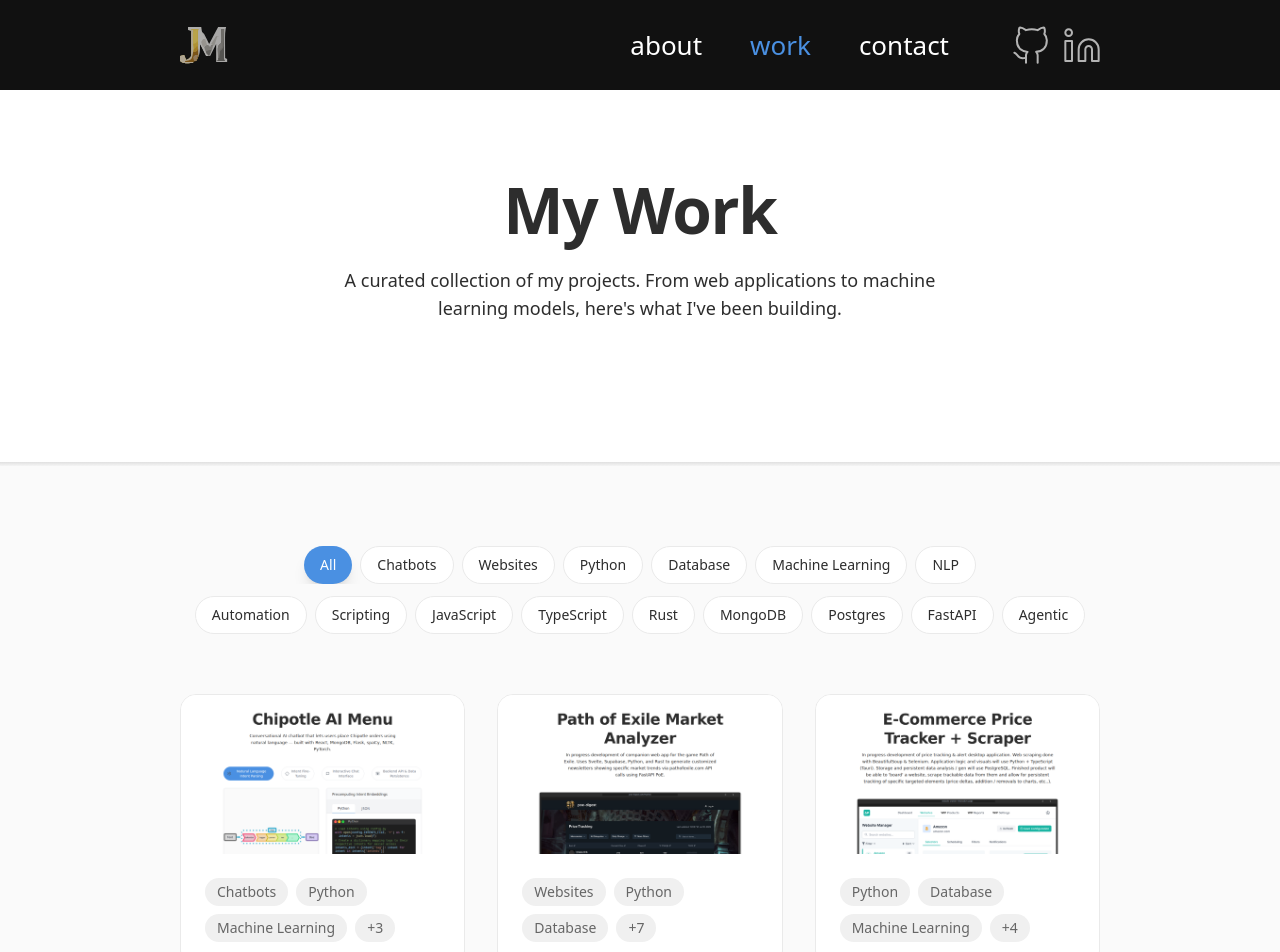
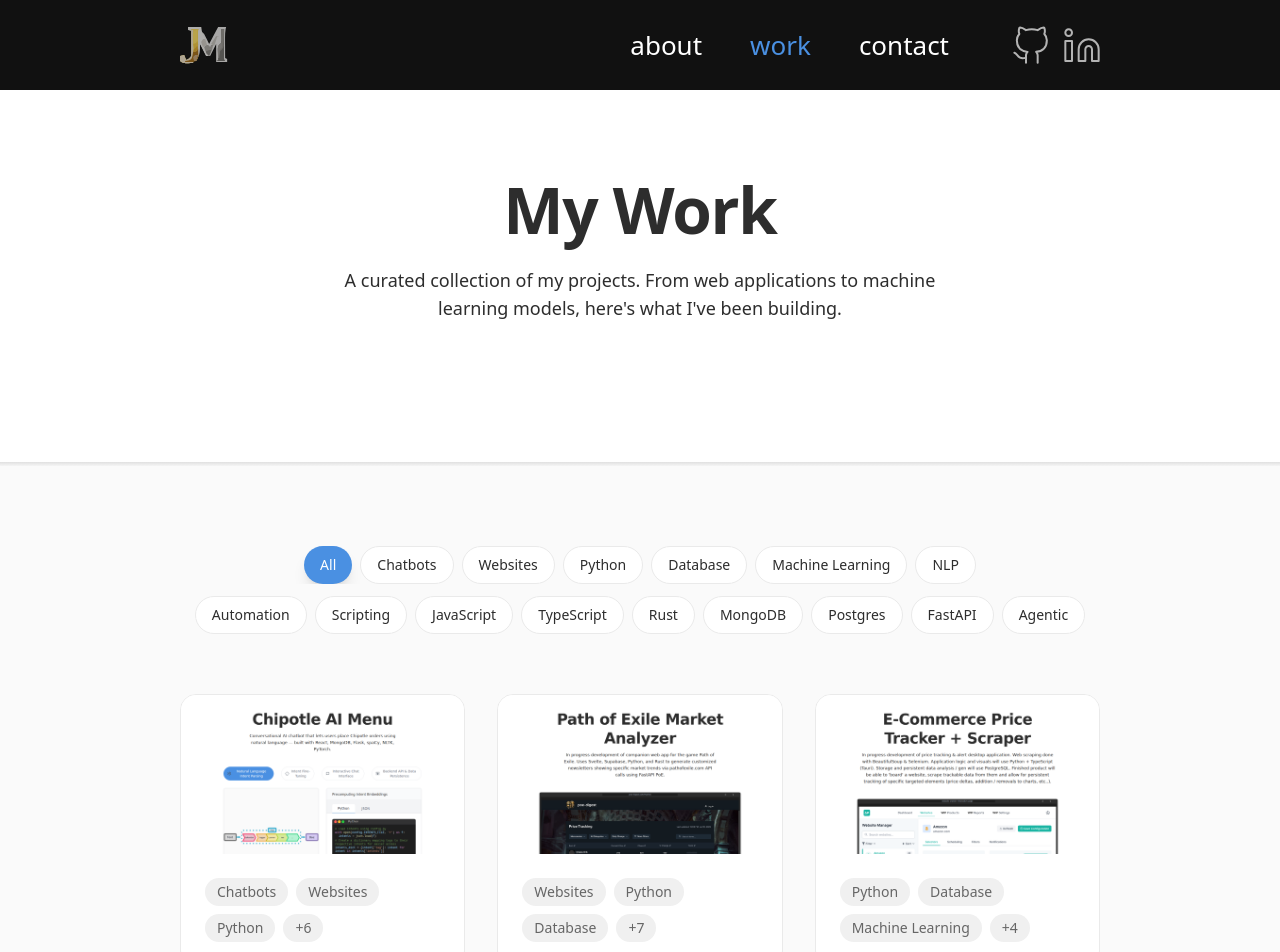
Before and after one commit to robmcdonald5/personalsite, a SvelteKit app: page /work in a window 1280 px wide. Shown: the top 952 px of the page. Built offline with nearby package versions, Linux system fonts and the light colour scheme.

Commit message:
Refined style and states on work

```diff
--- a/src/routes/work/+page.svelte
+++ b/src/routes/work/+page.svelte
@@ -9,7 +9,7 @@
 			id: 'ai-menu-chatbot',
 			name: 'Chipotle AI Menu',
 			href: '/work/ai-menu-chatbot',
-			categories: ['Chatbots', 'Python', 'Machine Learning', 'NLP', 'Scripting', 'JavaScript'],
+			categories: ['Chatbots', 'Websites', 'Python', 'Database', 'Machine Learning', 'NLP', 'Scripting', 'JavaScript', 'MongoDB'],
 			imageQuery: 'AI chatbot interface with menu items',
 			previewImage: '/project-previews/ai-menu-chatbot.png'
 		},
```
